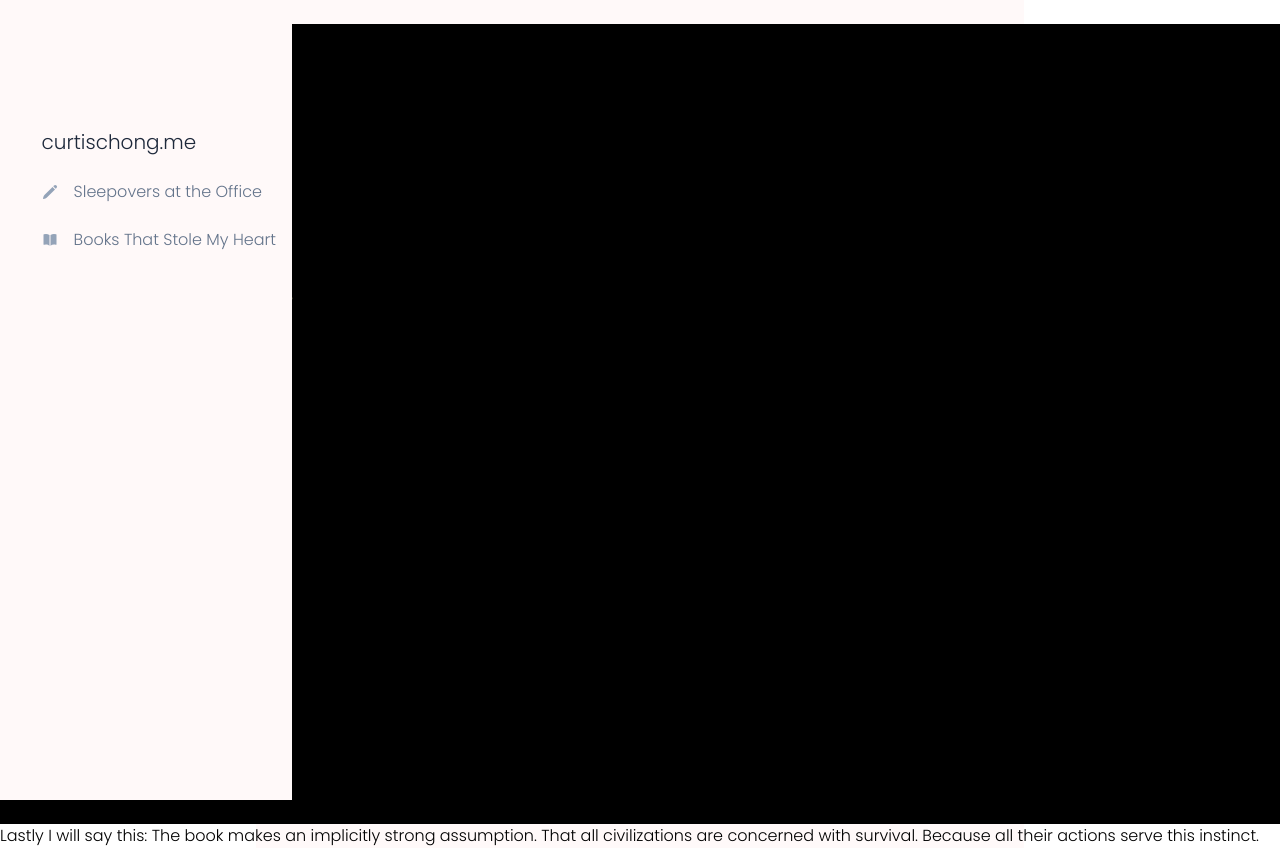
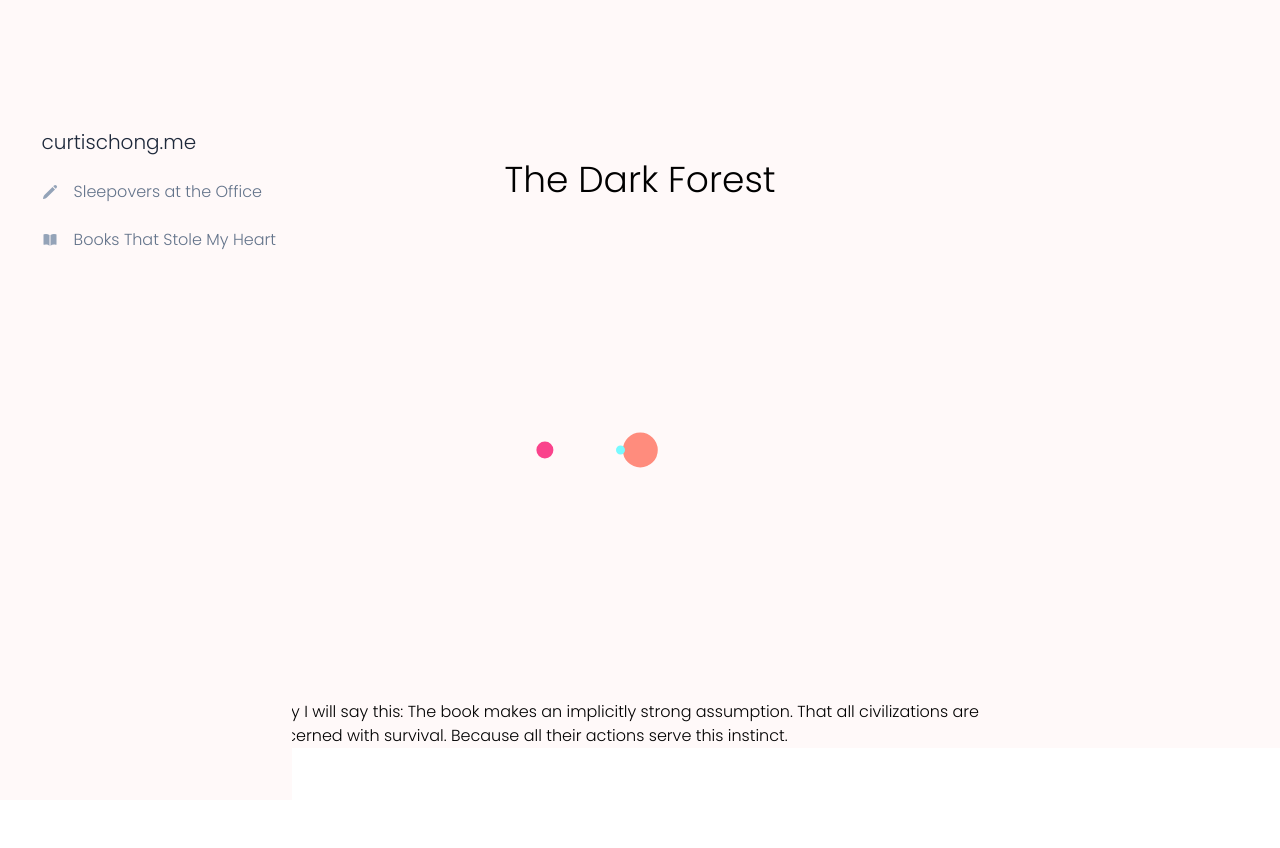
Before and after one commit to chongcurtis/chongcurtis.github.io, a Next.js app: page /books/the-dark-forest in a window 1280 px wide. After the commit the page ends 800 px from the top, so only its background shows below. Built offline with nearby package versions, Linux system fonts and the light colour scheme.

Commit message:
n body problem canvases work

```diff
--- /dev/null
+++ b/src/common/animations.ts
@@ -0,0 +1,44 @@
+type Animation = {
+    initialClass: string;
+    finalClass: string;
+};
+
+// these classes are defined in globals.css
+const fadeInAnimation = {
+    initialClass: "fade-in-on-scroll",
+    finalClass: "faded-in",
+};
+const expandAnimation = {
+    initialClass: "expand-on-scroll",
+    finalClass: "expanded",
+};
+
+export const tryStartAnimations = () => {
+    const noMoreFadeIns = tryStartAnimation(fadeInAnimation);
+    const noMoreExpands = tryStartAnimation(expandAnimation);
+    // DO NOT put join the two functions in this if statement with a && cause of early return, the later ones won't run
+    if (noMoreFadeIns && noMoreExpands) {
+        // All elements have faded in. So remove handler to save computation
+        window.removeEventListener("scroll", tryStartAnimations);
+    }
+};
+
+// returns a boolean, indicating that we are done starting all animations
+const tryStartAnimation = (animation: Animation): boolean => {
+    // I am using querySelectorAll since getElementsByClassName doesn't return all elements
+    // Why? it's cause getElementsByClassName returns a live collection: https://stackoverflow.com/a/31311967/4647924
+    const elements = document.querySelectorAll(`.${animation.initialClass}`);
+    if (elements.length === 0) {
+        return true;
+    }
+
+    for (let i = 0; i < elements.length; i++) {
+        const element = elements[i] as HTMLElement;
+        const elementTop = element.offsetTop;
+        if (elementTop <= window.scrollY + (window.innerHeight * 7) / 8) {
+            element.classList.add(animation.finalClass);
+            element.classList.remove(animation.initialClass);
+        }
+    }
+    return false;
+};
--- a/src/pages/_app.tsx
+++ b/src/pages/_app.tsx
@@ -3,6 +3,7 @@ import "@/styles/globals.css";
 import { Poppins } from "next/font/google";
 import type { AppProps } from "next/app";
 import Sidebar from "@/components/sidebar/Sidebar";
+import classNames from "classnames";
 
 // how to serve fonts: https://nextjs.org/docs/basic-features/font-optimization
 const poppins = Poppins({
@@ -13,7 +14,7 @@ const poppins = Poppins({
 
 export default function App({ Component, pageProps }: AppProps) {
     return (
-        <main className={poppins.className}>
+        <main className={classNames(poppins.className, "bg-background-color")}>
             <Sidebar>
                 <Component {...pageProps} />
             </Sidebar>
--- a/src/pages/books/the-dark-forest.tsx
+++ b/src/pages/books/the-dark-forest.tsx
@@ -1,16 +1,32 @@
 import NBodyCanvas from "@/pages/books/the-dark-forest/NBodyCanvas";
-import { BinaryStarSystem } from "@/pages/books/the-dark-forest/NBodySystems";
+import { ThreeBodySystem } from "@/pages/books/the-dark-forest/NBodySystems";
+import React from "react";
+import { tryStartAnimations } from "@/common/animations";
 
 export default function TheDarkForest() {
+    React.useEffect(() => {
+        setTimeout(tryStartAnimations, 100);
+        window.addEventListener("scroll", tryStartAnimations);
+        return () => {
+            window.removeEventListener("scroll", tryStartAnimations);
+        };
+    }, []);
+
     return (
-        <div>
-            <p>The Dark Forest</p>
-            <NBodyCanvas bodies={BinaryStarSystem} />
-            <p>
+        <>
+            <div className="relative mt-40"></div>
+            {/*<div className="top-100 absolute text-4xl">*/}
+            <div className="text-4xl">
+                <p className="fade-in-on-scroll">The Dark Forest</p>
+            </div>
+            <div className="h-[500px] w-[500px]">
+                <NBodyCanvas bodies={ThreeBodySystem} canvasWidth={500} canvasHeight={500} />
+            </div>
+            <p className="fade-in-on-scroll">
                 Lastly I will say this: The book makes an implicitly strong assumption. That all
                 civilizations are concerned with survival. Because all their actions serve this
                 instinct.
             </p>
-        </div>
+        </>
     );
 }
--- a/src/pages/books/the-dark-forest/NBodyCanvas.tsx
+++ b/src/pages/books/the-dark-forest/NBodyCanvas.tsx
@@ -3,10 +3,12 @@ import { Body } from "./Body";
 
 type Props = {
     bodies: Body[];
+    canvasWidth: number;
+    canvasHeight: number;
 };
-export default function NBodyCanvas({ bodies }: Props) {
+export default function NBodyCanvas({ bodies, canvasWidth, canvasHeight }: Props) {
     const canvasRef = React.useRef<HTMLCanvasElement>(null);
-    const SIMULATION_SPEED = 15;
+    const SIMULATION_SPEED = 30; // 40ms between each frame = 25fps
     const VELOCITY_STEP_SIZE = 10; // in terms of seconds
     let G = 100;
 
@@ -92,8 +94,8 @@ export default function NBodyCanvas({ bodies }: Props) {
             return;
         }
         const canvas = canvasRef.current;
-        canvas.width = window.innerWidth; //document.width is obsolete
-        canvas.height = window.innerHeight;
+        canvas.width = canvasWidth;
+        canvas.height = canvasHeight;
 
         const ctx = setupCanvas(canvas);
         ctx.font = "30px Arial";
@@ -103,5 +105,11 @@ export default function NBodyCanvas({ bodies }: Props) {
         }, SIMULATION_SPEED); //this is the cycle
     }, [canvasRef]);
 
-    return <canvas id="canvas" ref={canvasRef} className="w-500 h-500 bg-black"></canvas>;
+    return (
+        <canvas
+            id="canvas"
+            ref={canvasRef}
+            className="h-[500px] w-[500px] bg-background-color"
+        ></canvas>
+    );
 }
--- a/src/pages/books/the-dark-forest/NBodySystems.tsx
+++ b/src/pages/books/the-dark-forest/NBodySystems.tsx
@@ -1,6 +1,6 @@
 import { Body } from "./Body";
 
-const SUN_COLOR = "#fff39c";
+const SUN_COLOR = "#ff8c7d";
 const SUN_R = 5;
 
 export const ThreeBodySystem = [
@@ -16,11 +16,11 @@ export const ManyBodySystem = [
     new Body(10, 350, 200, -3, 1.2, SUN_R, SUN_COLOR),
     new Body(1, 250, 250, 0, -1, 2, "#fa438c"),
     new Body(3, 150, 120, 0, 0, 2, "#322bff"),
-    new Body(1, 250, 100, 0, 1, 2, "#78faff"),
+    new Body(1, 250, 100, 0, 1, 2, "#20d49b"),
 ];
 
 export const BinaryStarSystem = [
     new Body(10, 220, 220, -2, 2, SUN_R, SUN_COLOR),
     new Body(10, 280, 280, 2, -2, SUN_R, SUN_COLOR),
-    new Body(1, 250, 250, 0, 0, 2, "#ff8c7d"),
+    new Body(1, 250, 250, 0, 0, 2, "#78faff"),
 ];
--- a/src/pages/sleepovers.tsx
+++ b/src/pages/sleepovers.tsx
@@ -4,58 +4,16 @@ import ThinLine from "@/components/ThinLine";
 import MailchimpSignup from "@/components/MailchimpSignup";
 import sleepoversBanner from "public/sleepovers/sleepovers-banner.jpg";
 import React from "react";
-
-type Animation = {
-    initialClass: string;
-    finalClass: string;
-};
+import { tryStartAnimations } from "@/common/animations";
 
 export default function Sleepovers() {
-    const fadeInAnimation = {
-        initialClass: "fade-in-on-scroll",
-        finalClass: "faded-in",
-    };
-    const expandAnimation = {
-        initialClass: "expand-on-scroll",
-        finalClass: "expanded",
-    };
-
     React.useEffect(() => {
-        const tryStartAnimations = () => {
-            const noMoreFadeIns = tryStartAnimation(fadeInAnimation);
-            const noMoreExpands = tryStartAnimation(expandAnimation);
-            // DO NOT put join the two functions in this if statement with a && cause of early return, the later ones won't run
-            if (noMoreFadeIns && noMoreExpands) {
-                // All elements have faded in. So remove handler to save computation
-                window.removeEventListener("scroll", tryStartAnimations);
-            }
-        };
         setTimeout(tryStartAnimations, 100);
         window.addEventListener("scroll", tryStartAnimations);
         return () => {
             window.removeEventListener("scroll", tryStartAnimations);
         };
     }, []);
-
-    // returns a boolean, indicating that we are done starting all animations
-    const tryStartAnimation = (animation: Animation): boolean => {
-        // I am using querySelectorAll since getElementsByClassName doesn't return all elements
-        // Why? it's cause getElementsByClassName returns a live collection: https://stackoverflow.com/a/31311967/4647924
-        const elements = document.querySelectorAll(`.${animation.initialClass}`);
-        if (elements.length === 0) {
-            return true;
-        }
-
-        for (let i = 0; i < elements.length; i++) {
-            const element = elements[i] as HTMLElement;
-            const elementTop = element.offsetTop;
-            if (elementTop <= window.scrollY + (window.innerHeight * 7) / 8) {
-                element.classList.add(animation.finalClass);
-                element.classList.remove(animation.initialClass);
-            }
-        }
-        return false;
-    };
 
     return (
         // NOTE: <> must be used since styles are applied in a parent div
```
